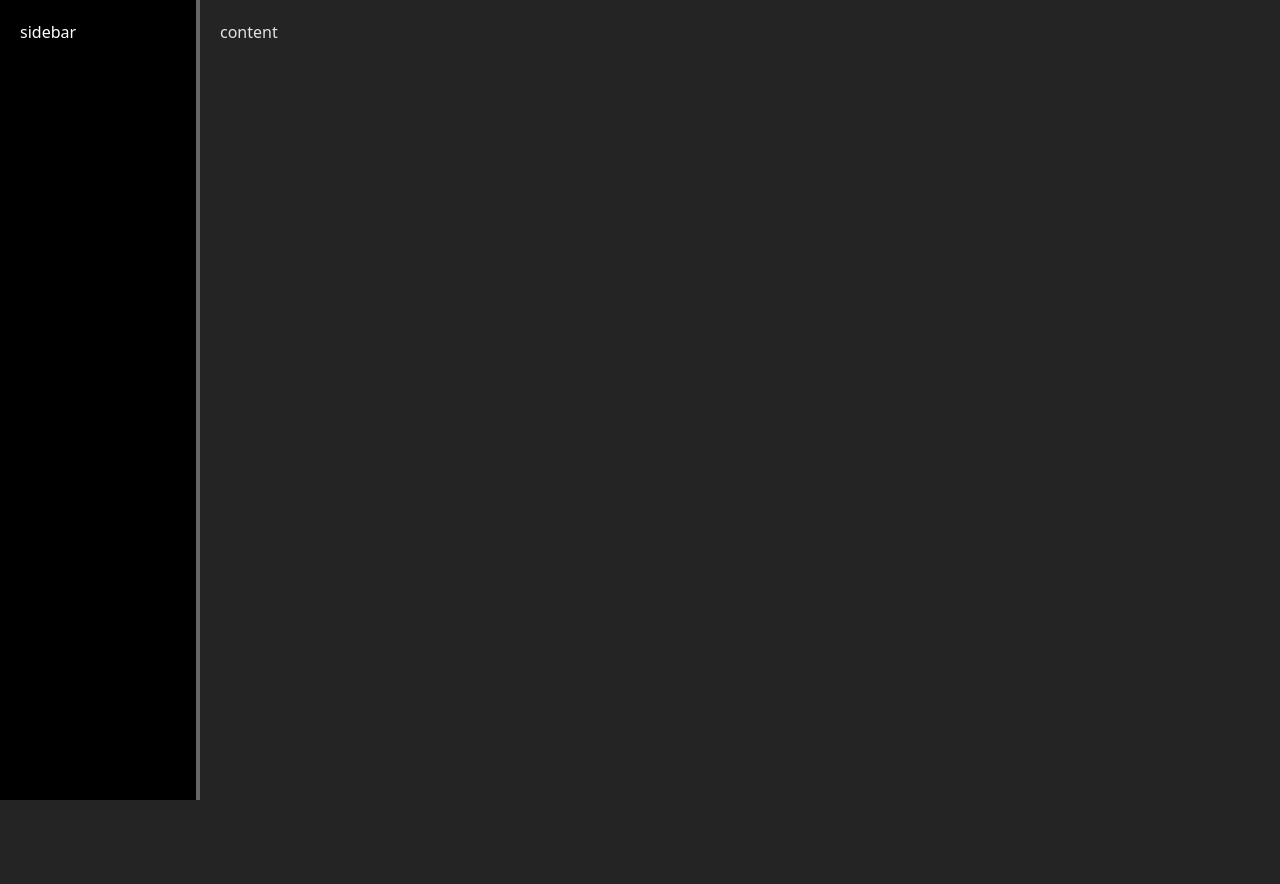
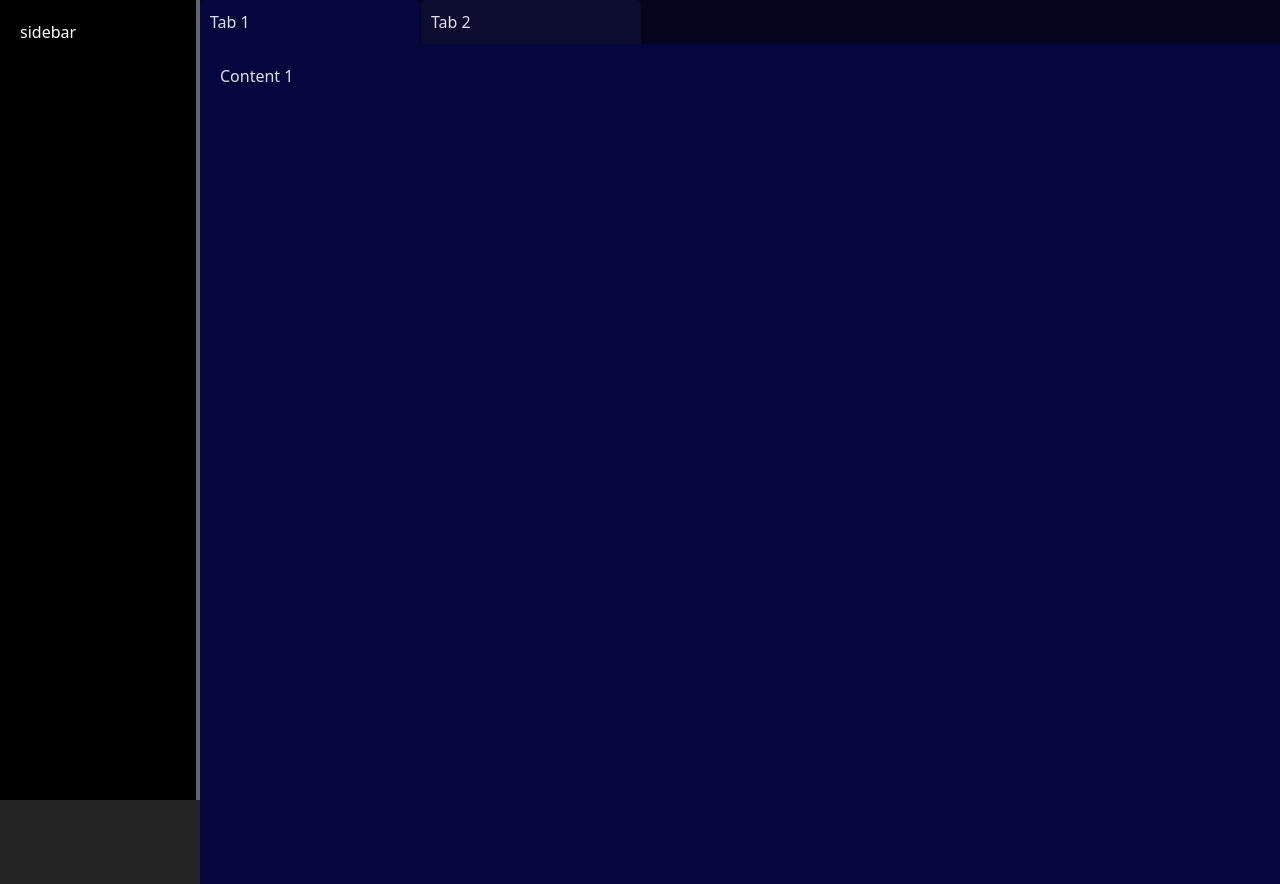
Before and after one commit to areknow/arnaud.cr, a React (Vite) app: page / in a window 1280 px wide. Before the commit the page ends 800 px from the top, so only its background shows below. Built offline with nearby package versions, Linux system fonts and the light colour scheme.

Commit message:
add tabs

```diff
--- a/package.json
+++ b/package.json
@@ -20,6 +20,7 @@
     "@types/react": "^19.1.8",
     "@types/react-dom": "^19.1.6",
     "@vitejs/plugin-react": "^4.5.2",
+    "classnames": "^2.5.1",
     "eslint": "^9.29.0",
     "eslint-plugin-react-hooks": "^5.2.0",
     "eslint-plugin-react-refresh": "^0.4.20",
--- a/src/App.tsx
+++ b/src/App.tsx
@@ -1,9 +1,10 @@
 import { Layout } from './shared/components/Layout';
+import { Tabs } from './shared/components/Tabs';
 
 export const App = () => {
   return (
     <div className="app">
-      <Layout sidebar={<div>sidebar</div>} content={<div>content</div>} />
+      <Layout sidebar={<div>sidebar</div>} content={<Tabs />} />
     </div>
   );
 };
--- a/src/shared/components/Layout/layout.scss
+++ b/src/shared/components/Layout/layout.scss
@@ -34,7 +34,7 @@
 
   .main-content {
     flex: 1;
-    padding: 20px;
+    // padding: 20px;
     box-sizing: border-box;
   }
 }
--- /dev/null
+++ b/src/shared/components/Tabs/Tabs.tsx
@@ -0,0 +1,41 @@
+import { useState } from 'react';
+
+import classNames from 'classnames';
+
+import './tabs.scss';
+
+interface Tab {
+  id: number;
+  label: string;
+  content: React.ReactNode;
+}
+
+const tabs: Tab[] = [
+  { id: 0, label: 'Tab 1', content: <div>Content 1</div> },
+  { id: 1, label: 'Tab 2', content: <div>Content 2</div> },
+];
+
+export const Tabs = () => {
+  const [activeTab, setActiveTab] = useState(0);
+
+  return (
+    <div className="tabs">
+      <div className="tabs-group">
+        {tabs.map(tab => (
+          <div
+            key={tab.id}
+            className={classNames('tabs-header-item', {
+              'tabs-header-item--active': activeTab === tab.id,
+            })}
+            onClick={() => setActiveTab(tab.id)}
+          >
+            {tab.label}
+          </div>
+        ))}
+      </div>
+      <div className="tabs-content" contentEditable>
+        {tabs.find(tab => tab.id === activeTab)?.content}
+      </div>
+    </div>
+  );
+};
--- /dev/null
+++ b/src/shared/components/Tabs/index.ts
@@ -0,0 +1 @@
+export * from './Tabs';
--- /dev/null
+++ b/src/shared/components/Tabs/tabs.scss
@@ -0,0 +1,31 @@
+.tabs {
+  background-color: rgb(7, 4, 29);
+  height: 100%;
+
+  .tabs-group {
+    display: flex;
+    flex-direction: row;
+    cursor: pointer;
+
+    .tabs-header-item {
+      background-color: rgb(12, 12, 49);
+      padding: 10px;
+      border-radius: 5px 5px 0 0;
+      width: 200px;
+      &:not(:last-child) {
+        border-right: 1px solid rgb(7, 4, 29);
+      }
+
+      &--active {
+        background-color: rgb(6, 6, 63);
+      }
+    }
+  }
+
+  .tabs-content {
+    background-color: rgb(6, 6, 63);
+    height: 100%;
+    padding: 20px;
+    outline: none;
+  }
+}
```
Also changed, not shown: 1 other file (tests, documents, lock files or other folders).
